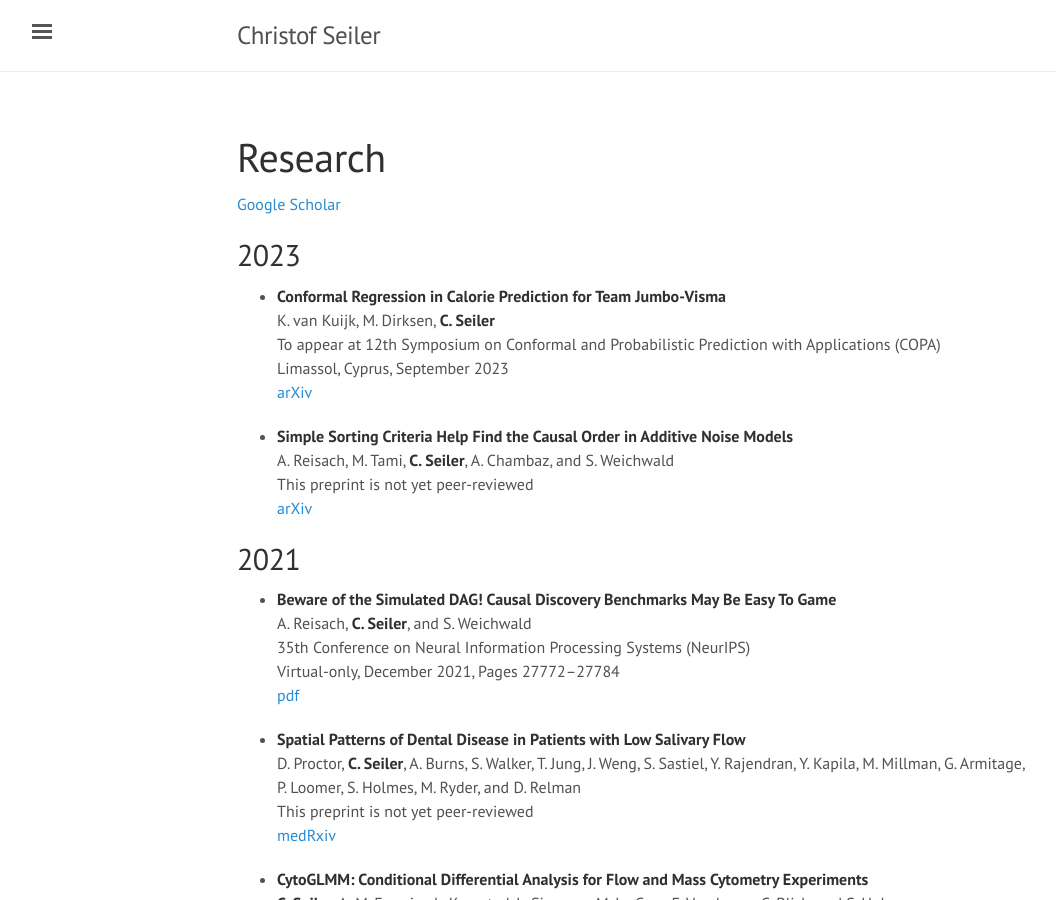
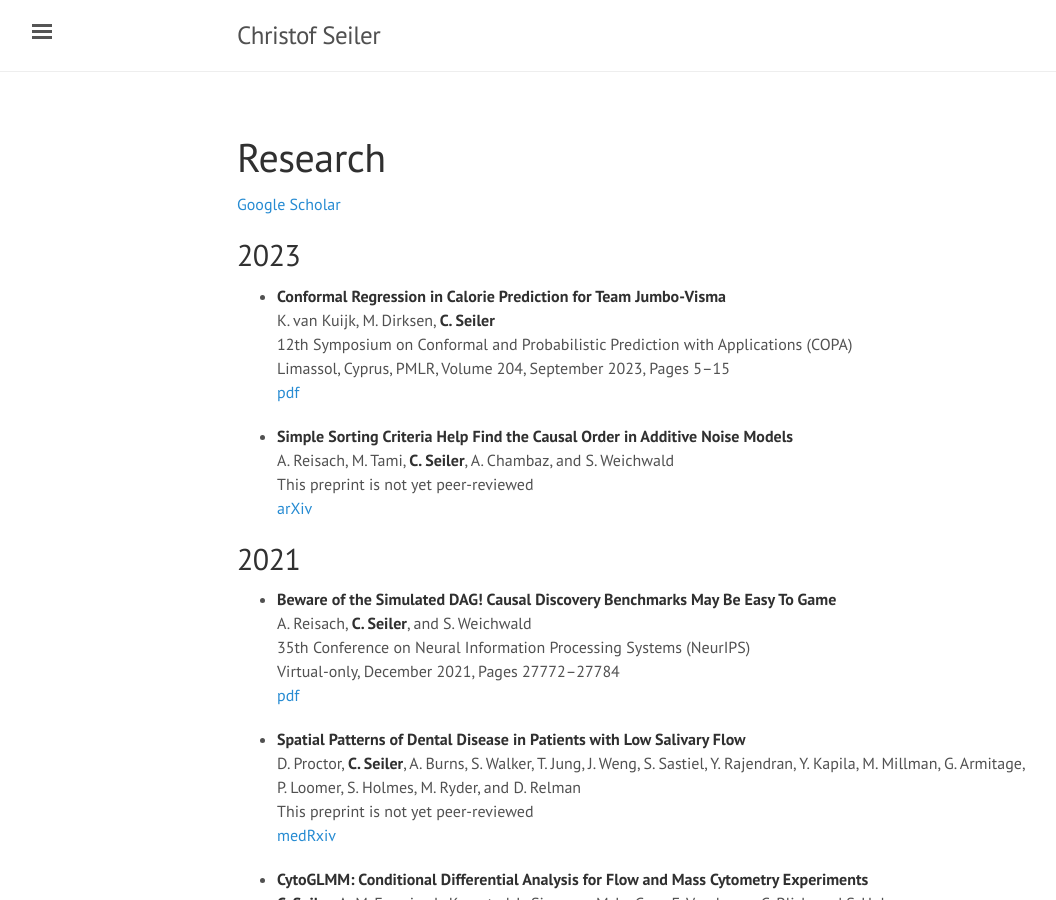
Before and after one commit to ChristofSeiler/ChristofSeiler.github.io, a Jekyll site: the page built from research.md, in a window 1280 px wide and 900 px high. Shown: the whole window, without its empty margins (3-1059 px from the left). Built offline with Jekyll 4.4.1, drawn with Linux system fonts in a browser that asks for light colours.

Commit message:
added link to copa proceedings

```diff
--- a/research.md
+++ b/research.md
@@ -9,9 +9,9 @@ title: Research
 
 * **Conformal Regression in Calorie Prediction for Team Jumbo-Visma** <br>
 K. van Kuijk, M. Dirksen, **C. Seiler** <br>
-To appear at 12th Symposium on Conformal and Probabilistic Prediction with Applications (COPA) <br>
-Limassol, Cyprus, September 2023 <br>
-[arXiv](https://arxiv.org/abs/2304.03778)
+12th Symposium on Conformal and Probabilistic Prediction with Applications (COPA) <br>
+Limassol, Cyprus, PMLR, Volume 204, September 2023, Pages 5&ndash;15 <br>
+[pdf](https://proceedings.mlr.press/v204/kuijk23a.html)
 
 * **Simple Sorting Criteria Help Find the Causal Order in Additive Noise Models** <br>
 A. Reisach, M. Tami, **C. Seiler**, A. Chambaz, and S. Weichwald <br>
```
